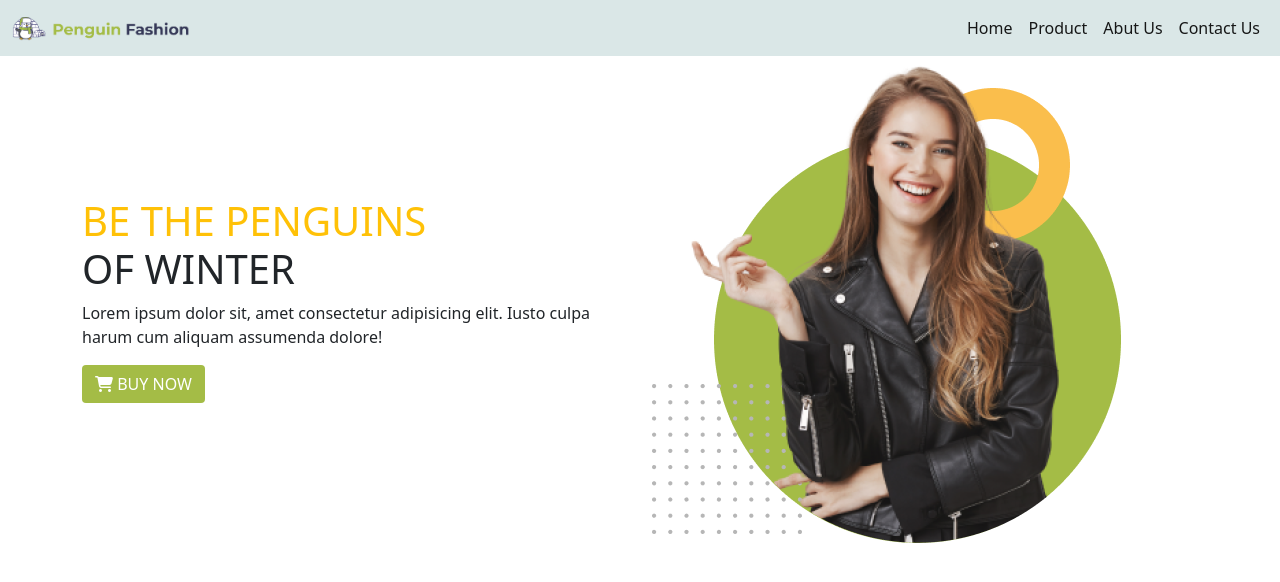
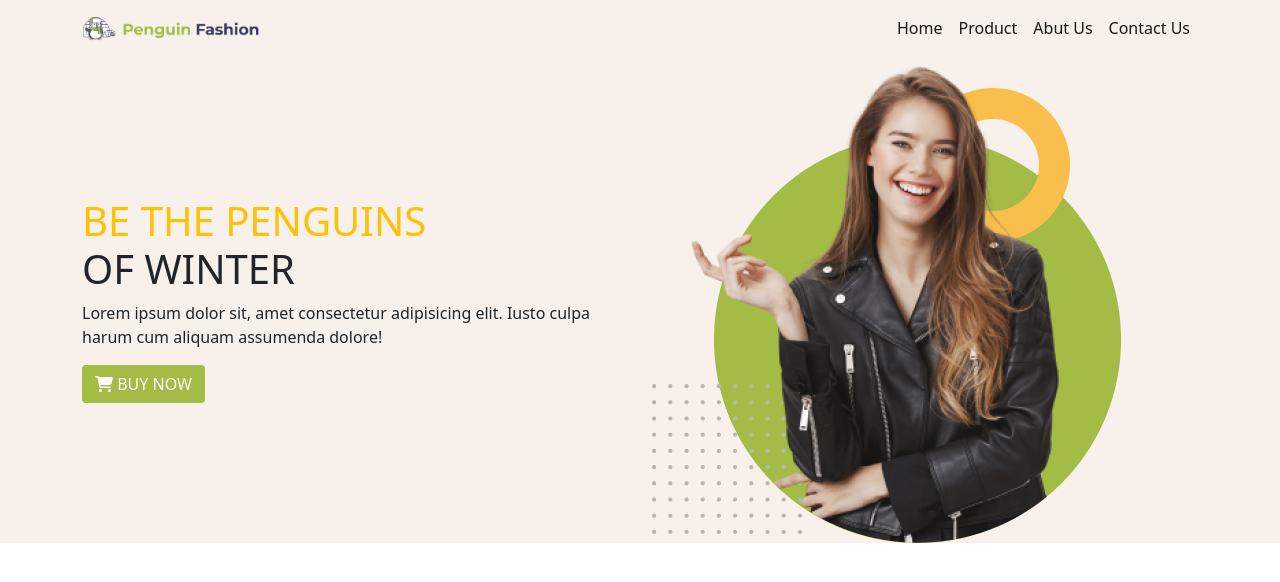
Before and after one commit to anamvai/penguine-practice, a plain HTML site: page index.html in a window 1280 px wide. Drawn offline with Linux system fonts and the light colour scheme.

Commit message:
header section complete

```diff
--- a/index.html
+++ b/index.html
@@ -13,11 +13,11 @@
     <script src="https://kit.fontawesome.com/281515df6a.js" crossorigin="anonymous"></script>
 </head>
 <body>
-    <header>
-        <!-- navbar -->
+    <header class="container-fluid header">
+        <!-- header -->
         <section>
-            <nav class="navbar navbar-expand-lg navbar-light header-navbar">
-                <div class="container-fluid">
+            <nav class="navbar navbar-expand-lg navbar-light">
+                <div class="container">
                   <div>
                     <a href="">
                         <img class="w-100" width="30" height="24" src="images/logo.png" alt="">
@@ -47,7 +47,7 @@
                 </div>
               </nav>
         </section>
-        <!-- title section -->
+        <!-- title -->
         <section class="container">
             <div class="row d-flex justify-center align-items-center">
                 <div class="cols-12 col-lg-6">
@@ -66,11 +66,9 @@
     </header>
 
     <main>
-
     </main>
 
     <footer>
-
     </footer>
 
     <script src="/bootstap/js/bootstrap.bundle.min.js"></script>
--- a/style.css
+++ b/style.css
@@ -1,6 +1,5 @@
-.header-navbar{
-    color: white;
-    background-color: rgb(218, 231, 231);
+.header{
+    background-color: rgb(247, 240, 235);
 }
 .button-color{
     background-color: #a4bc46;
```
